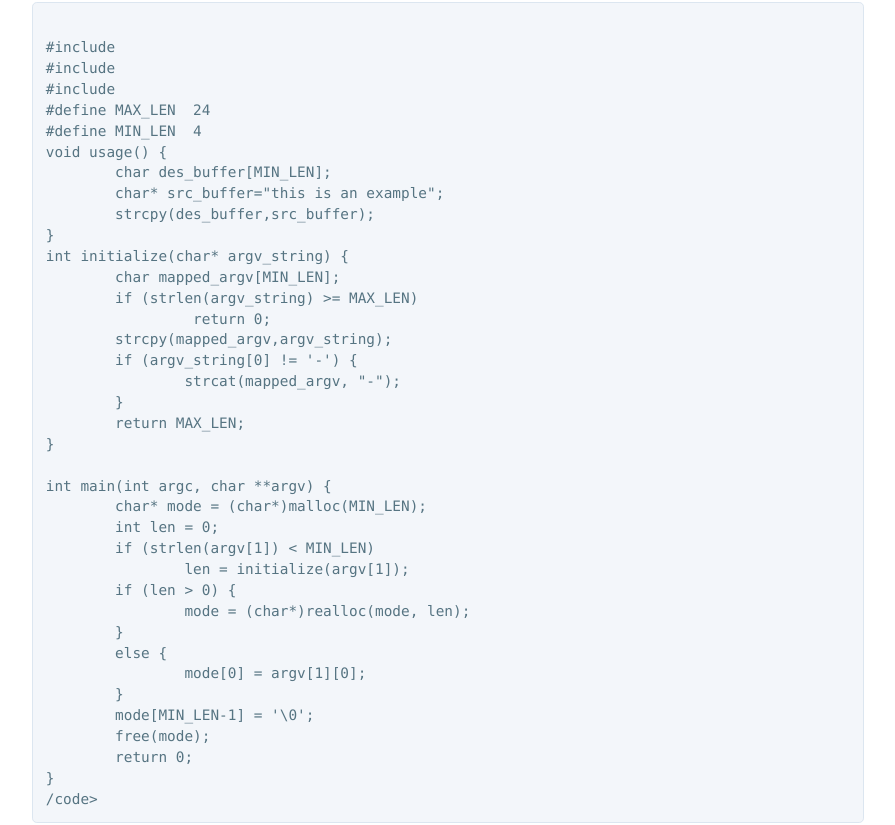
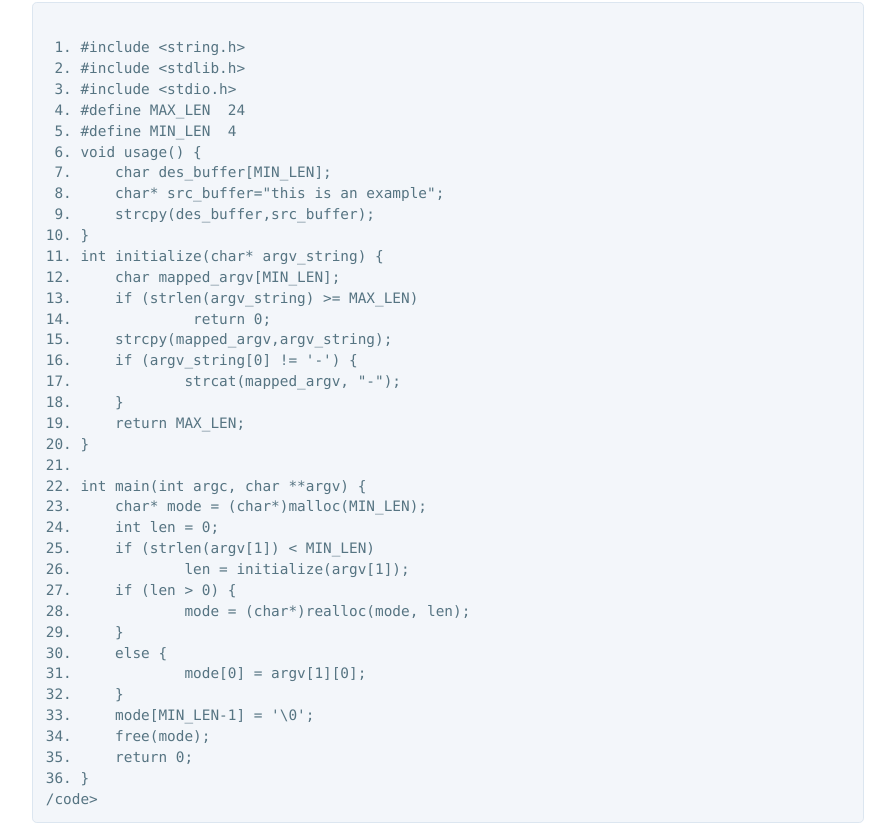
Before and after one commit to BovInspectorTool1/project, a plain HTML site: page example.html in a window 1280 px wide. Shown: the part 316-1141 px from the top of the page, without its empty margins (192-1087 px from the left). Drawn offline with nearby package versions, Linux system fonts and the light colour scheme.

Commit message:
Update example.html

```diff
--- a/example.html
+++ b/example.html
@@ -24,42 +24,42 @@
         <h3>
 <a id="sample" class="anchor" href="#sample" aria-hidden="true"><span aria-hidden="true" class="octicon octicon-link"></span></a>Case</h3>
 <div class="highlight"><pre><code class="language-c" data-lang="c">
-<span class="k">#include <string.h></span>
-<span class="k">#include <stdlib.h></span>
-<span class="k">#include <stdio.h></span>
-<span class="k">#define MAX_LEN  24</span>
-<span class="k">#define MIN_LEN  4</span>
-<span class="k">void usage() {</span>
-<span class="k">	char des_buffer[MIN_LEN];  </span>
-<span class="k">	char* src_buffer="this is an example";</span>
-<span class="k">	strcpy(des_buffer,src_buffer);</span>
-<span class="k">}</span>
-<span class="k">int initialize(char* argv_string) {</span>
-<span class="k">	char mapped_argv[MIN_LEN];</span>
-<span class="k">	if (strlen(argv_string) >= MAX_LEN)</span>
-<span class="k">		 return 0;</span>
-<span class="k">	strcpy(mapped_argv,argv_string);</span>
-<span class="k">	if (argv_string[0] != '-') {</span>
-<span class="k">		strcat(mapped_argv, "-");</span>
-<span class="k">	}</span>
-<span class="k">	return MAX_LEN;</span>
-<span class="k">}</span>
-<span class="k"></span>
-<span class="k">int main(int argc, char **argv) {	</span>
-<span class="k">	char* mode = (char*)malloc(MIN_LEN);</span>
-<span class="k">	int len = 0;</span>
-<span class="k">	if (strlen(argv[1]) < MIN_LEN)</span>
-<span class="k">		len = initialize(argv[1]);</span>
-<span class="k">	if (len > 0) {</span>
-<span class="k">		mode = (char*)realloc(mode, len);</span>
-<span class="k">	}  </span>
-<span class="k">	else {</span>
-<span class="k">		mode[0] = argv[1][0];</span>
-<span class="k">	}</span>
-<span class="k">	mode[MIN_LEN-1] = '\0';</span>
-<span class="k">	free(mode);</span>
-<span class="k">	return 0;</span>
-<span class="k">}</span>
+<span class="k"> 1. #include &ltstring.h&gt</span>
+<span class="k"> 2. #include &ltstdlib.h&gt</span>
+<span class="k"> 3. #include &ltstdio.h&gt</span>
+<span class="k"> 4. #define MAX_LEN  24</span>
+<span class="k"> 5. #define MIN_LEN  4</span>
+<span class="k"> 6. void usage() {</span>
+<span class="k"> 7.	char des_buffer[MIN_LEN];  </span>
+<span class="k"> 8.	char* src_buffer="this is an example";</span>
+<span class="k"> 9.	strcpy(des_buffer,src_buffer);</span>
+<span class="k">10. }</span>
+<span class="k">11. int initialize(char* argv_string) {</span>
+<span class="k">12. 	char mapped_argv[MIN_LEN];</span>
+<span class="k">13. 	if (strlen(argv_string) >= MAX_LEN)</span>
+<span class="k">14. 		 return 0;</span>
+<span class="k">15. 	strcpy(mapped_argv,argv_string);</span>
+<span class="k">16. 	if (argv_string[0] != '-') {</span>
+<span class="k">17. 		strcat(mapped_argv, "-");</span>
+<span class="k">18. 	}</span>
+<span class="k">19. 	return MAX_LEN;</span>
+<span class="k">20. }</span>
+<span class="k">21. </span>
+<span class="k">22. int main(int argc, char **argv) {	</span>
+<span class="k">23. 	char* mode = (char*)malloc(MIN_LEN);</span>
+<span class="k">24. 	int len = 0;</span>
+<span class="k">25. 	if (strlen(argv[1]) < MIN_LEN)</span>
+<span class="k">26.		len = initialize(argv[1]);</span>
+<span class="k">27. 	if (len > 0) {</span>
+<span class="k">28. 		mode = (char*)realloc(mode, len);</span>
+<span class="k">29. 	}  </span>
+<span class="k">30. 	else {</span>
+<span class="k">31. 		mode[0] = argv[1][0];</span>
+<span class="k">32. 	}</span>
+<span class="k">33. 	mode[MIN_LEN-1] = '\0';</span>
+<span class="k">34. 	free(mode);</span>
+<span class="k">35. 	return 0;</span>
+<span class="k">36. }</span>
 /code></pre></div>
 <h3>
 <a id="welcome-to-github-pages" class="anchor" href="#welcome-to-github-pages" aria-hidden="true"><span aria-hidden="true" class="octicon octicon-link"></span></a>Extract the results of Fortify</h3>
@@ -85,8 +85,7 @@
 <span class="k">src.c	28	N/A</span>
 <span class="k">src.c	12	N/A</span>
 <span class="k">src.c	17	BOF</span>
-<span class="k">END_PATH</span>
-</code></pre></div>
+<span class="k">END_PATH</span></code></pre></div>
 <p>There are two static buffer overflow warnings in the sample.DEF is the statement label that
 a buffer is first declared or the entry of program. BOF is he statement label that overflow occurs on the buffer.</p>
 <h3>
```
